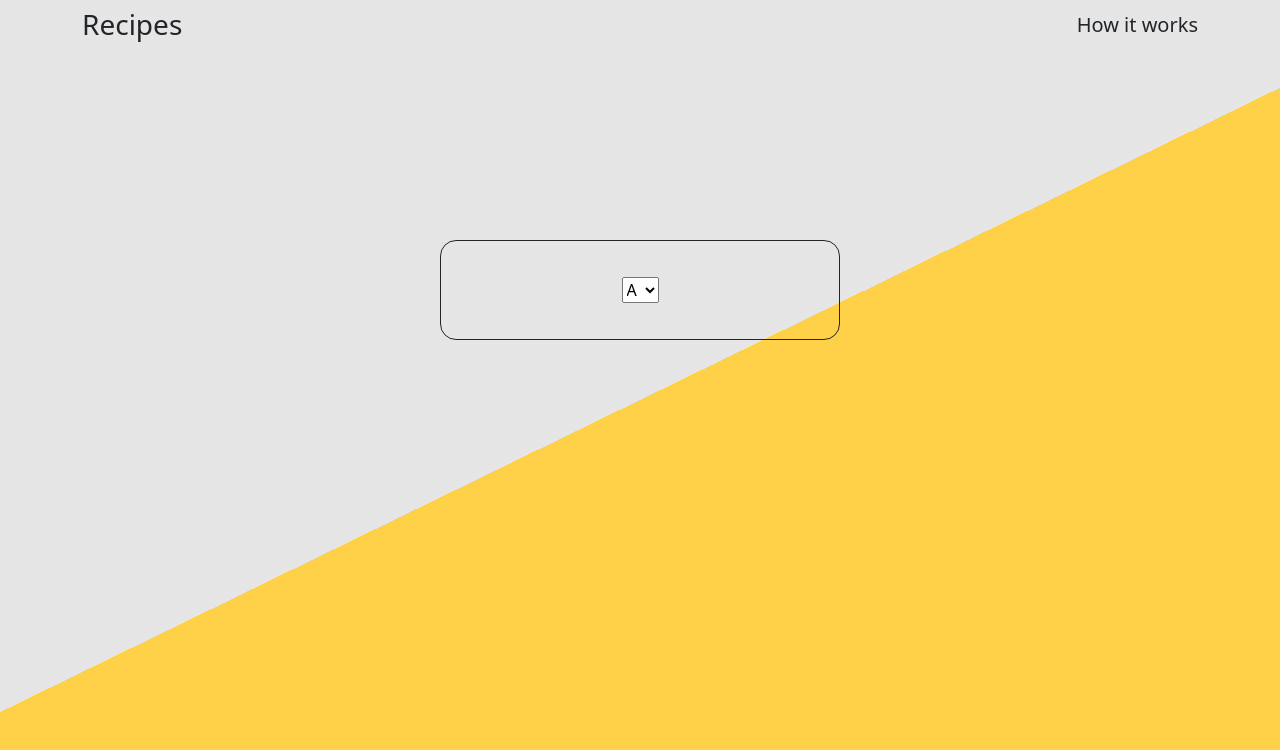
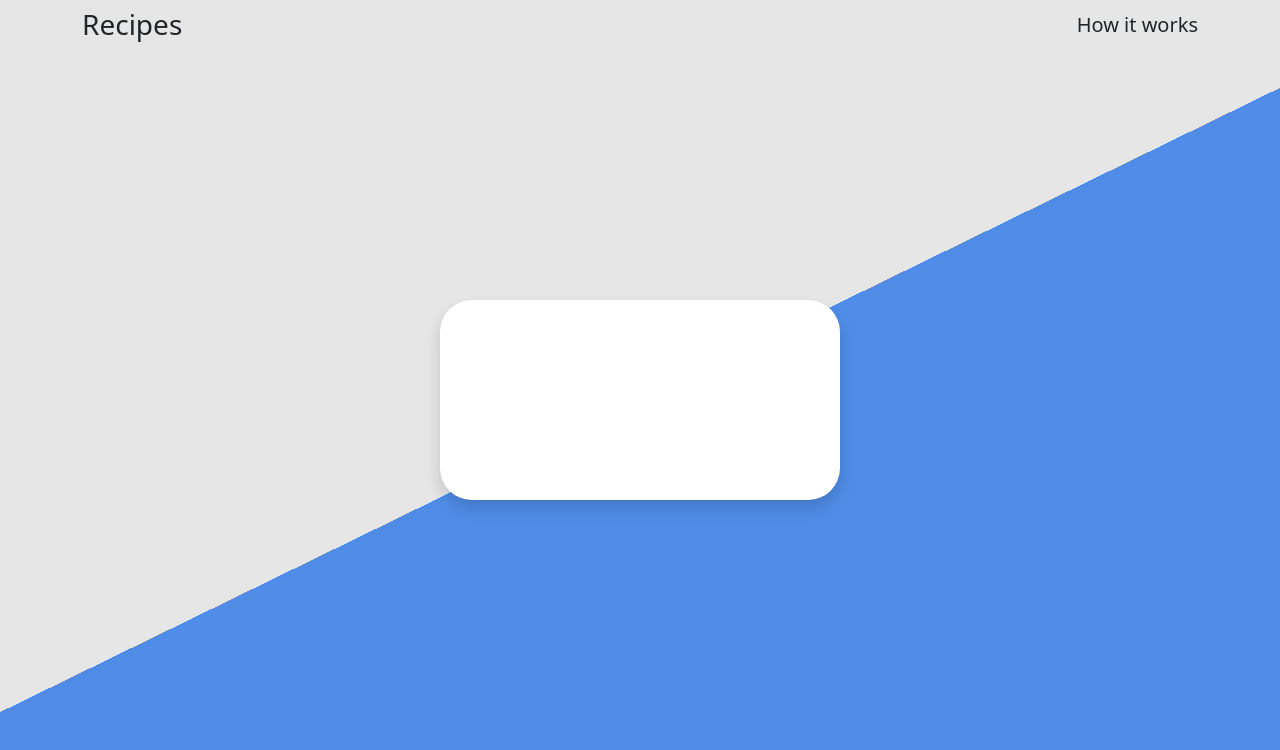
Before and after one commit to mrmeizongo/recipe-app, a React (Vite) app: page / in a window 1280 px wide. Shown: the top 750 px of the page. Built offline with nearby package versions, Linux system fonts and the light colour scheme.

Commit message:
Set up complete

```diff
--- a/src/components/App/App.jsx
+++ b/src/components/App/App.jsx
@@ -11,7 +11,7 @@ function App() {
 				<TitleBar />
 			</header>
 			<main
-				className={`${Appstyle.MainBody} d-flex flex-column align-items-center`}
+				className={`${Appstyle.MainBody} d-flex flex-column align-items-center justify-content-center`}
 			>
 				<Content />
 			</main>
--- a/src/components/Content/Content.jsx
+++ b/src/components/Content/Content.jsx
@@ -1,29 +1,11 @@
 import React from "react";
-import Select from "../Select/Select.jsx";
 import ContentStyle from "./ContentStyle.module.css";
-import { recipeNames } from "../../helper/RecipeHelper";
 
 const Content = () => {
-	const recipeInitials = recipeNames.map((e) => {
-		return (
-			<option key={e} value={e}>
-				{e}
-			</option>
-		);
-	});
-
 	return (
 		<section
-			className={`${ContentStyle.Container} d-flex flex-row align-items-center border border-dark rounded-4`}
-		>
-			<form
-				className={`${ContentStyle.Form} w-100 d-flex flex-row justify-content-center`}
-			>
-				<Select className={`${ContentStyle.Selector}`} disabled={false}>
-					{recipeInitials}
-				</Select>
-			</form>
-		</section>
+			className={`${ContentStyle.Container} d-flex flex-row align-items-center rounded-5 shadow`}
+		></section>
 	);
 };
 
--- a/src/components/Content/ContentStyle.module.css
+++ b/src/components/Content/ContentStyle.module.css
@@ -1,11 +1,11 @@
 .Container {
-   margin-top: 200px;
    min-width: 400px;
-   height: 100px;
+   height: 200px;
+   background-color: white;
 }
 
 .Form {}
 
 .Selector {
-   width: fit-content;
+   min-width: fit-content;
 }
--- a/src/components/Main/index.css
+++ b/src/components/Main/index.css
@@ -39,7 +39,7 @@ body {
    min-height: 100vh;
    text-rendering: optimizeSpeed;
    line-height: 1.5;
-   background: center / contain no-repeat linear-gradient(154deg, hsl(0, 0%, 90%) 50%, hsl(45, 99%, 64%) 50%);
+   background: center / contain no-repeat linear-gradient(154deg, hsl(0, 0%, 90%) 50%, hsl(216, 76%, 61%) 50%);
 }
 
 /* A elements that don't have a class get default styles */
--- a/src/components/Select/Select.jsx
+++ b/src/components/Select/Select.jsx
@@ -1,8 +1,8 @@
 import React from "react";
 
-const Select = ({ children, className, disabled }) => {
+const Select = ({ children, className, disabled, id }) => {
 	return (
-		<select disabled={disabled} className={className}>
+		<select className={className} disabled={disabled} id={id}>
 			{children}
 		</select>
 	);
```
